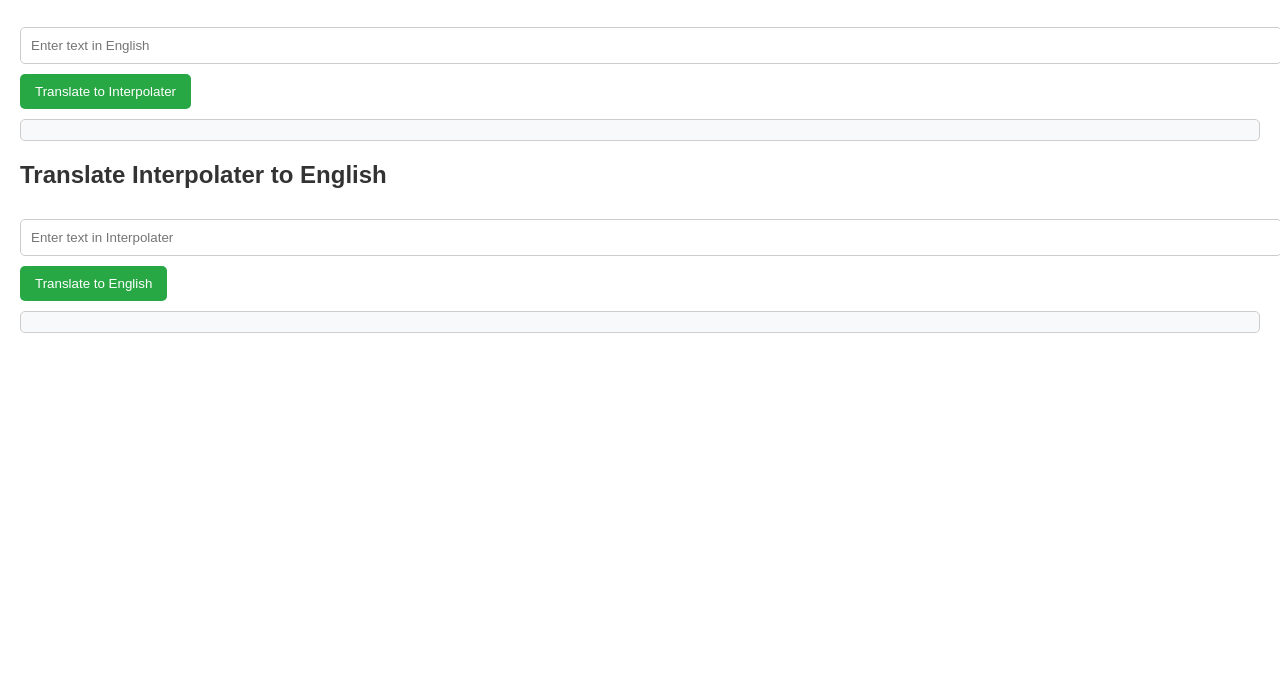
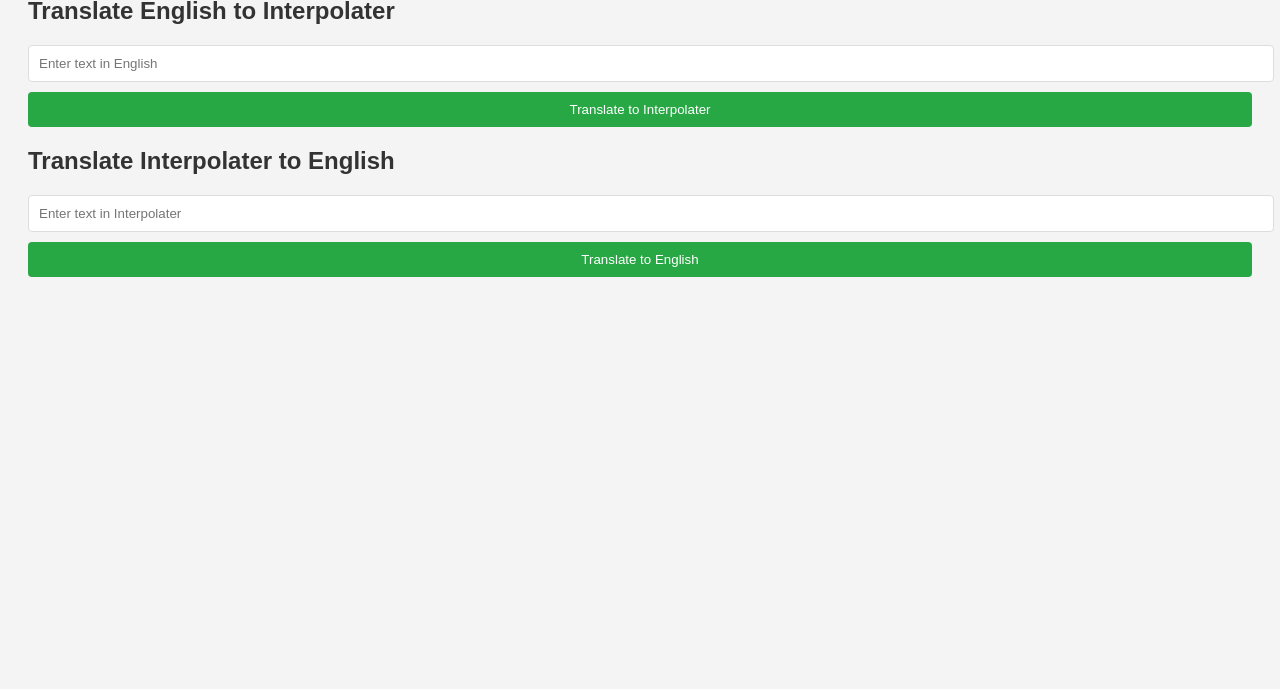
Before and after one commit to Arnsed44/translate, a plain HTML site: page index.html in a window 1280 px wide. Shown: the part 111-800 px from the top of the page. Drawn offline with Linux system fonts and the light colour scheme.

Commit message:
Update styles.css

```diff
--- a/styles.css
+++ b/styles.css
@@ -1,41 +1,51 @@
 body {
     font-family: Arial, sans-serif;
-    margin: 20px;
+    background-color: #f4f4f4;
+    color: #333;
+    padding: 20px;
 }
 
-h1, h2 {
-    color: #333;
+.container {
+    max-width: 600px;
+    margin: auto;
+    background: white;
+    padding: 20px;
+    border-radius: 8px;
+    box-shadow: 0 0 10px rgba(0, 0, 0, 0.1);
 }
 
-input[type="text"] {
+h1 {
+    text-align: center;
+}
+
+.section {
+    margin-bottom: 20px;
+}
+
+input {
     width: 100%;
     padding: 10px;
-    margin: 10px 0;
-    border: 1px solid #ccc;
-    border-radius: 5px;
+    margin-bottom: 10px;
+    border: 1px solid #ddd;
+    border-radius: 4px;
 }
 
 button {
-    padding: 10px 15px;
+    padding: 10px;
+    border: none;
+    border-radius: 4px;
     background-color: #28a745;
     color: white;
-    border: none;
-    border-radius: 5px;
     cursor: pointer;
+    transition: background-color 0.3s;
+    width: 100%;
 }
 
 button:hover {
     background-color: #218838;
 }
 
-div {
-    margin-bottom: 20px;
+p {
+    margin: 10px 0;
+    font-weight: bold;
 }
-
-#interpolaterOutput, #englishOutput, #suggestionOutput {
-    margin-top: 10px;
-    padding: 10px;
-    border: 1px solid #ccc;
-    border-radius: 5px;
-    background-color: #f8f9fa;
-}
```
